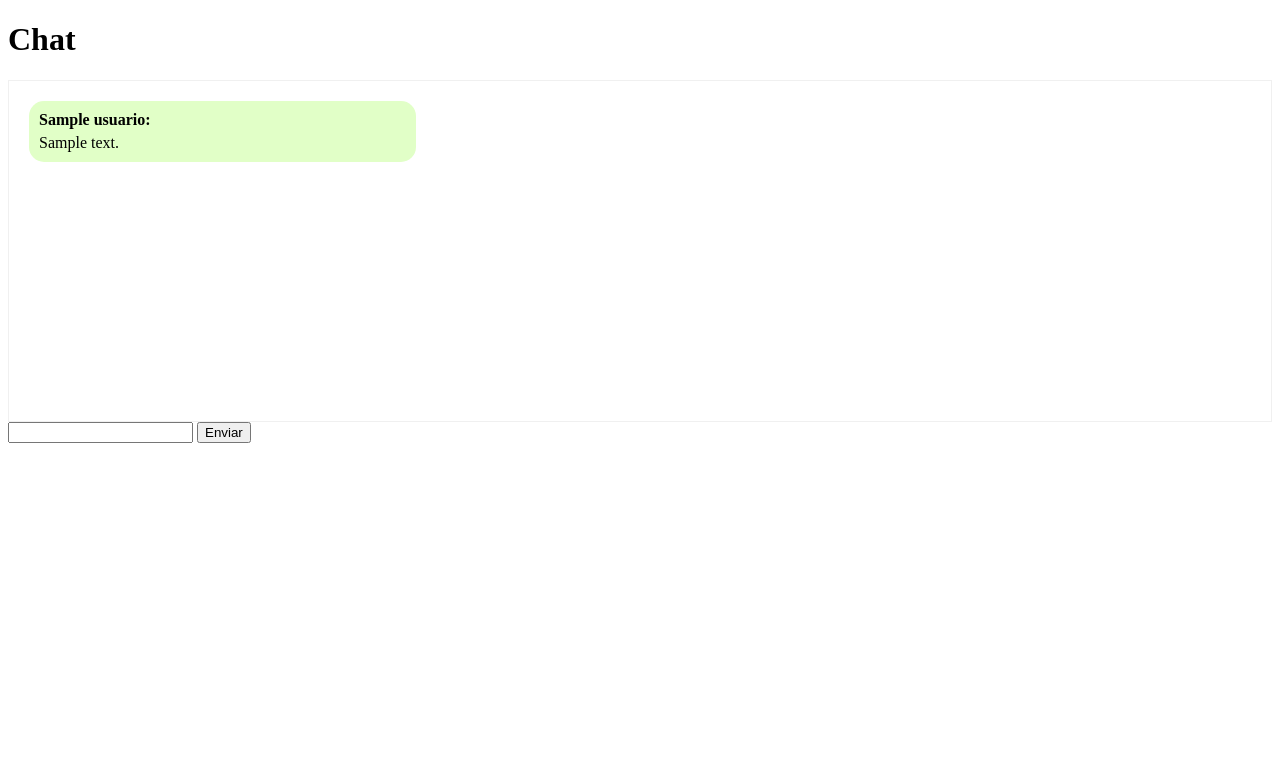
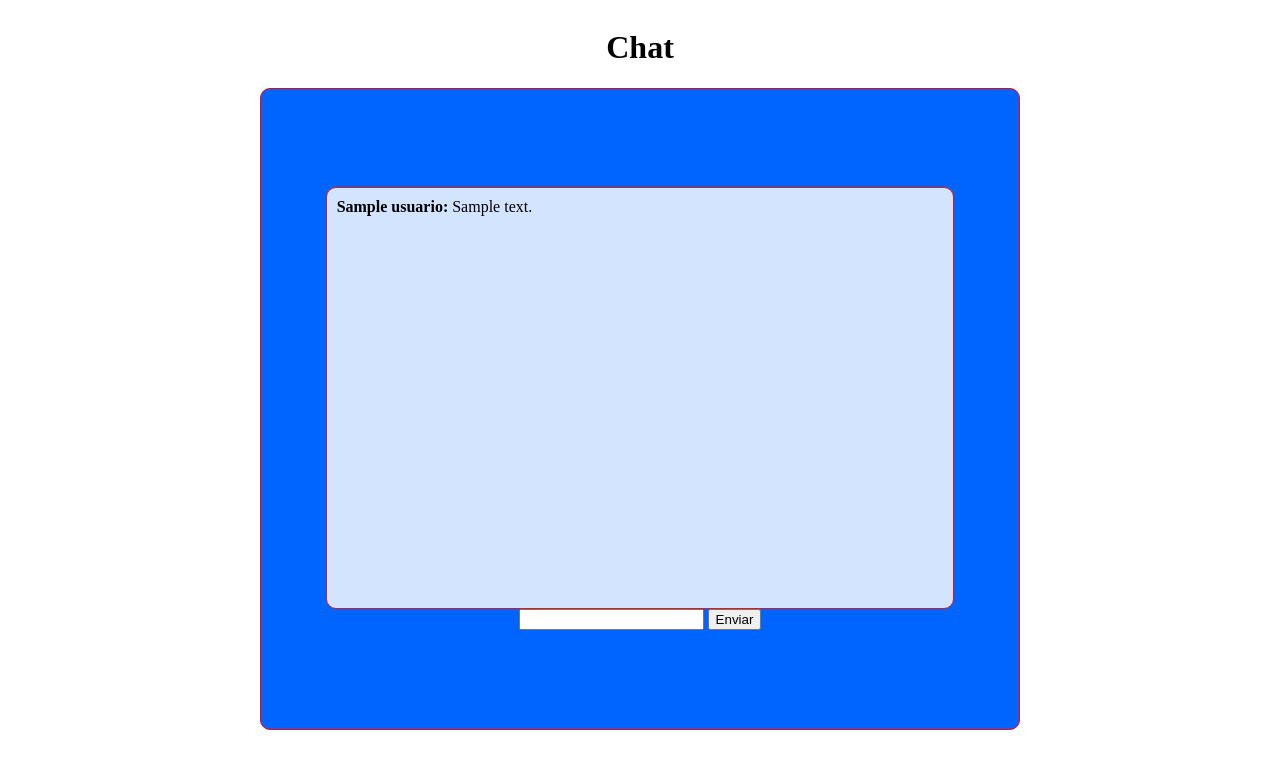
Before and after one commit to Tunel-Holding/ProyectoUSM, a PHP site: page /waos/PaginaPC/chat.php in a window 1280 px wide. Shown: the top 769 px of the page. Run offline with PHP 8.4, Linux system fonts and the light colour scheme; tables that the repository leaves empty or names only in its code hold one stand-in row (values such as "Sample post").

Commit message:
Se estilizo un poco el chat, aun no se añaden las funcionalidades

```diff
--- a/PaginaPC/chat.php
+++ b/PaginaPC/chat.php
@@ -31,7 +31,9 @@
     <script src="https://code.jquery.com/jquery-3.6.0.min.js"></script>
 </head>
 <body>
+
     <h1>Chat</h1>
+    <div class="cont-chat">
 
         <div id="chat-box">
             <!-- Aquí se cargarán los mensajes mediante AJAX -->
@@ -41,6 +43,12 @@
             <input type="text" id="message" name="message" required>
             <button type="submit">Enviar</button>
         </form>
+
+
+    </div>
+
+
+
 
     <script>
         $(document).ready(function() {
--- a/PaginaPC/css/chat.css
+++ b/PaginaPC/css/chat.css
@@ -1,32 +1,169 @@
+body{
+    display: flex;
+    align-items: center;
+    flex-direction: column;
+}
+.cont-chat{
+    width: 60%;
+    height: 80vh;
+    display: flex;
+    align-items: center;
+    flex-direction: column;
+    border: 1px solid red;
+    background: #0064ff;
+    justify-content: center;
+    border-radius: 10px;
+}
+
 #chat-box {
-    border: 1px solid #f0f0f0;
-    padding: 20px;
-    height: 300px;
+    border: 1px solid #df1818;
+    background-color: #d3e4ff;
+    width: 80%;
+    padding: 10px; /* Reducido desde 20px */
+    height: 400px; /* Reducido desde 300px */
     overflow-y: scroll;
     display: flex;
     flex-direction: column;
-    gap: 10px; /* Espacio entre burbujas */
-
+    gap: 5px; /* Espacio entre burbujas reducido */
+    border-radius: 10px;
 }
 
-.message-bubble {
-    display: inline-block;
+
+.message-bubble-usuario {
+    display: flex;
+    flex-direction: column;
     padding: 10px;
     border-radius: 15px;
-    background-color: #e1ffc7;
+    background: linear-gradient(#0064ff, #1e76ff, #468fff, #d3e4ff);
     position: relative;
     word-wrap: break-word; /* Asegura que el texto largo se ajuste */
     max-width: 30%; /* Esto permite que el contenedor se ajuste automáticamente */
 }
 
+.message-bubble-profesor {
+    display: flex;
+    flex-direction: column;
+    align-self: flex-end;
+    padding: 10px;
+    border-radius: 15px;
+    background: linear-gradient(#0093ff, #37bcff,#5bb9ff, #f4f8fa);
+    position: relative;
+    word-wrap: break-word; /* Asegura que el texto largo se ajuste */
+    max-width: 30%; /* Esto permite que el contenedor se ajuste automáticamente */
+}
 
 .message-bubble strong {
     display: block; /* Hacer que el nombre del usuario esté en una línea separada */
-    margin-bottom: 5px; /* Espacio entre el nombre y el mensaje */
+    margin-bottom: 3px; /* Espacio entre el nombre y el mensaje reducido */
 }
 
-/* Estilo para el lado derecho (si es necesario) */
-.message-bubble.right {
-    background-color: #dcf8c6; /* Color diferente para los mensajes del usuario */
-    align-self: flex-end; /* Alinear a la derecha */
+
+
+.messageBox {
+    width: fit-content;
+    height: 40px;
+    display: flex;
+    align-items: center;
+    justify-content: center;
+    background-color: #2d2d2d;
+    padding: 0 15px;
+    border-radius: 10px;
+    border: 1px solid rgb(63, 63, 63);
 }
+.messageBox:focus-within {
+    border: 1px solid rgb(110, 110, 110);
+}
+.fileUploadWrapper {
+    width: fit-content;
+    height: 100%;
+    display: flex;
+    align-items: center;
+    justify-content: center;
+    font-family: Arial, Helvetica, sans-serif;
+}
+
+#file {
+    display: none;
+}
+.fileUploadWrapper label {
+    cursor: pointer;
+    width: fit-content;
+    height: fit-content;
+    display: flex;
+    align-items: center;
+    justify-content: center;
+    position: relative;
+}
+.fileUploadWrapper label svg {
+    height: 18px;
+}
+.fileUploadWrapper label svg path {
+    transition: all 0.3s;
+}
+.fileUploadWrapper label svg circle {
+    transition: all 0.3s;
+}
+.fileUploadWrapper label:hover svg path {
+    stroke: #fff;
+}
+.fileUploadWrapper label:hover svg circle {
+    stroke: #fff;
+    fill: #3c3c3c;
+}
+.fileUploadWrapper label:hover .tooltip {
+    display: block;
+    opacity: 1;
+}
+.tooltip {
+    position: absolute;
+    top: -40px;
+    display: none;
+    opacity: 0;
+    color: white;
+    font-size: 10px;
+    text-wrap: nowrap;
+    background-color: #000;
+    padding: 6px 10px;
+    border: 1px solid #3c3c3c;
+    border-radius: 5px;
+    box-shadow: 0px 5px 10px rgba(0, 0, 0, 0.596);
+    transition: all 0.3s;
+}
+#messageInput {
+    width: 200px;
+    height: 100%;
+    background-color: transparent;
+    outline: none;
+    border: none;
+    padding-left: 10px;
+    color: white;
+}
+#messageInput:focus ~ #sendButton svg path,
+#messageInput:valid ~ #sendButton svg path {
+    fill: #3c3c3c;
+    stroke: white;
+}
+
+#sendButton {
+    width: fit-content;
+    height: 100%;
+    background-color: transparent;
+    outline: none;
+    border: none;
+    display: flex;
+    align-items: center;
+    justify-content: center;
+    cursor: pointer;
+    transition: all 0.3s;
+}
+#sendButton svg {
+    height: 18px;
+    transition: all 0.3s;
+}
+#sendButton svg path {
+    transition: all 0.3s;
+}
+#sendButton:hover svg path {
+    fill: #3c3c3c;
+    stroke: white;
+}
--- a/PaginaPC/load_messages.php
+++ b/PaginaPC/load_messages.php
@@ -5,15 +5,17 @@
 if (!isset($_SESSION['idusuario'])) {
     exit(); // Salir si el usuario no está autenticado
 }
-
+$_SESSION['idmateria'] = 1;
+$idgrupo = $_SESSION['idmateria'];
 // Obtener mensajes
-$result = $conn->query("SELECT messages.message, usuarios.nombre_usuario FROM messages JOIN usuarios ON messages.user_id = usuarios.id ORDER BY created_at ASC");
+$result = $conn->query("SELECT messages.message, usuarios.nombre_usuario, usuarios.nivel_usuario FROM messages JOIN usuarios ON messages.user_id = usuarios.id WHERE messages.group_id = $idgrupo ORDER BY created_at ASC");
 if (!$result) {
     die("Error en la consulta: " . $conn->error);
 }
 
 // Devolver mensajes en formato HTML
 while ($row = $result->fetch_assoc()) {
-    echo '<div class="message-bubble"><strong>' . htmlspecialchars($row['nombre_usuario']) . ':</strong> ' . htmlspecialchars($row['message']) . '</div>';
+    $nivel_usuario = htmlspecialchars($row['nivel_usuario']);
+    echo '<div class="message-bubble-'.$nivel_usuario.'"><strong>' . htmlspecialchars($row['nombre_usuario']) . ':</strong> ' . htmlspecialchars($row['message']) . '</div>';
 }
 ?>
```
Lines whose indentation alone changed are shown as unchanged.
